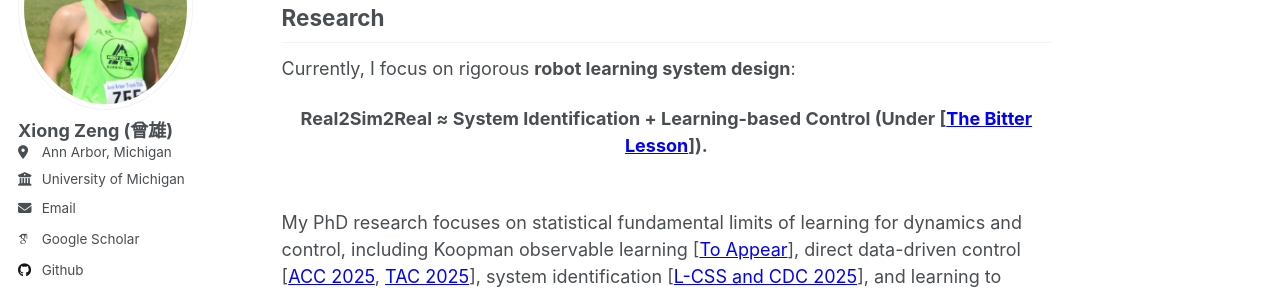
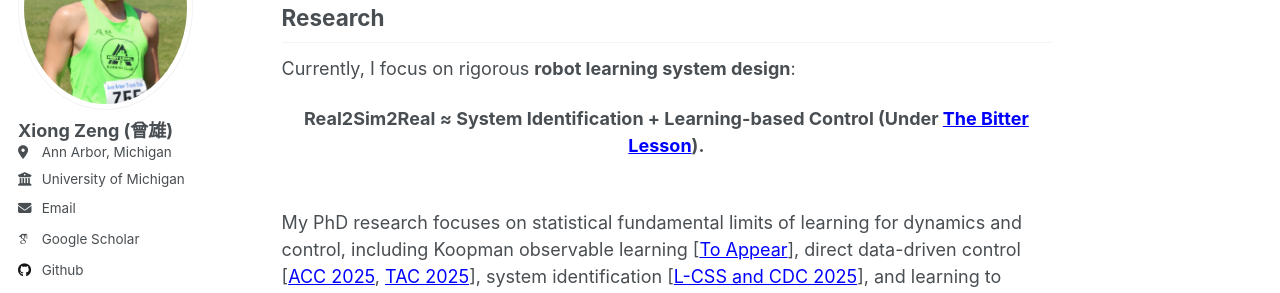
Before and after one commit to zengxiong111/zengxiong.github.io, a Jekyll site: the page built from _pages/about.md, in a window 1280 px wide and 923 px high. Shown: the part 201-494 px from the top of the window. Built offline with Jekyll 4.4.1, drawn with Linux system fonts in a browser that asks for light colours; some web fonts are replaced.

Commit message:
Update about.md

```diff
--- a/_pages/about.md
+++ b/_pages/about.md
@@ -12,7 +12,7 @@ I'm a fifth-year Ph.D. student in UMich ECE department starting in the fall of 2
 
 Currently, I focus on rigorous **robot learning system design**:
 
-<div align="center"><strong>Real2Sim2Real ≈ System Identification + Learning-based Control (Under [<a href="http://www.incompleteideas.net/IncIdeas/BitterLesson.html" style="color: blue;" target="_blank">The Bitter Lesson</a>]).</strong></div>
+<div align="center"><strong>Real2Sim2Real ≈ System Identification + Learning-based Control (Under <a href="http://www.incompleteideas.net/IncIdeas/BitterLesson.html" style="color: blue;" target="_blank">The Bitter Lesson</a>).</strong></div>
 <br>
 
 My PhD research focuses on statistical fundamental limits of learning for dynamics and control, including Koopman observable learning [<a href="https://scholar.google.com/citations?user=v4lWTTwAAAAJ&hl=en" style="color: blue;" target="_blank">To Appear</a>], direct data-driven control [<a href="https://web.eecs.umich.edu/~necmiye/pubs/ZengBO_acc25.pdf" style="color: blue;" target="_blank">ACC 2025</a>, <a href="https://arxiv.org/abs/2412.19705" style="color: blue;" target="_blank">TAC 2025</a>], system identification [<a href="https://arxiv.org/abs/2503.16817" style="color: blue;" target="_blank">L-CSS and CDC 2025</a>], and learning to stabilize [<a href="https://arxiv.org/abs/2311.11151" style="color: blue;" target="_blank">CDC 2023</a>].
```
